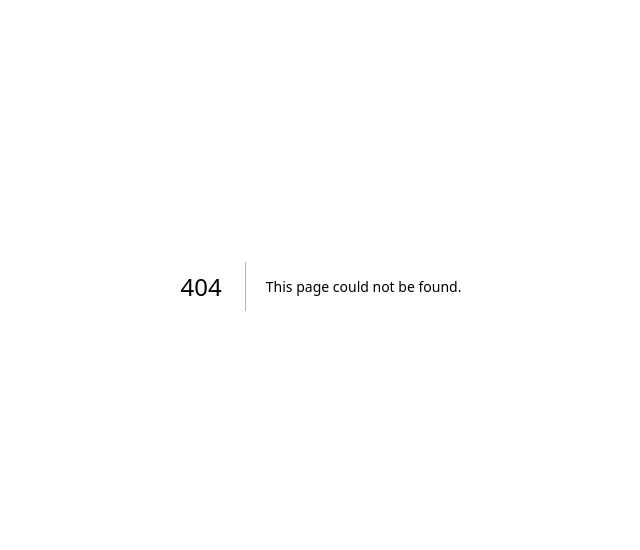
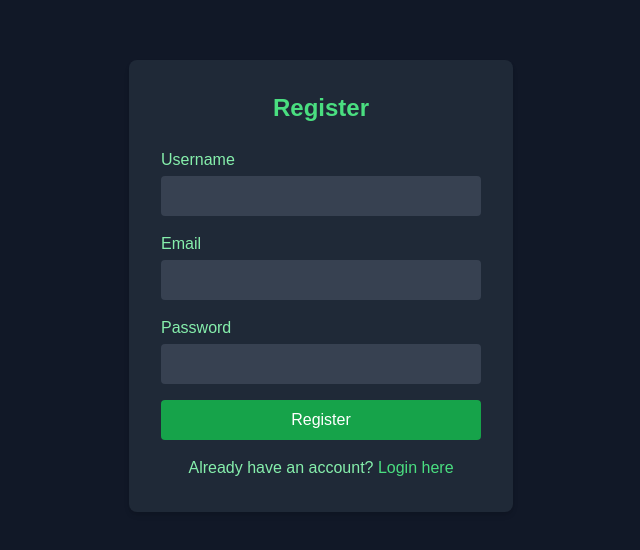
Before and after one commit to ajitonelsonn/plant-identifier, a Next.js app: page /register in a window 1280 px wide. Before the commit this address had no page. Shown: the part 114-664 px from the top of the page, without its empty margins (319-959 px from the left). Built offline with nearby package versions, Linux system fonts and the light colour scheme.

Commit message:
add register

```diff
--- /dev/null
+++ b/app/api/register/route.ts
@@ -0,0 +1,50 @@
+import { NextResponse } from "next/server";
+import { Pool } from "pg";
+import bcrypt from "bcrypt";
+
+const pool = new Pool({
+  user: process.env.DB_USER,
+  host: process.env.DB_HOST,
+  database: process.env.DB_NAME,
+  password: process.env.DB_PASSWORD,
+  port: parseInt(process.env.DB_PORT || "5432"),
+});
+
+export async function POST(req: Request) {
+  const { username, email, password } = await req.json();
+
+  try {
+    // Check if user already exists
+    const userCheck = await pool.query(
+      "SELECT * FROM users WHERE username = $1 OR email = $2",
+      [username, email]
+    );
+    if (userCheck.rows.length > 0) {
+      return NextResponse.json(
+        { success: false, message: "Username or email already exists" },
+        { status: 400 }
+      );
+    }
+
+    // Hash the password
+    const saltRounds = 10;
+    const passwordHash = await bcrypt.hash(password, saltRounds);
+
+    // Insert new user
+    const result = await pool.query(
+      "INSERT INTO users (username, email, password_hash) VALUES ($1, $2, $3) RETURNING id",
+      [username, email, passwordHash]
+    );
+
+    return NextResponse.json(
+      { success: true, message: "User registered successfully" },
+      { status: 201 }
+    );
+  } catch (error) {
+    console.error("Registration error:", error);
+    return NextResponse.json(
+      { success: false, message: "Server error" },
+      { status: 500 }
+    );
+  }
+}
--- /dev/null
+++ b/app/register/page.tsx
@@ -0,0 +1,91 @@
+"use client";
+
+import React, { useState } from "react";
+import { useRouter } from "next/navigation";
+import Link from "next/link";
+
+export default function Register() {
+  const [username, setUsername] = useState("");
+  const [email, setEmail] = useState("");
+  const [password, setPassword] = useState("");
+  const router = useRouter();
+
+  const handleSubmit = async (e: React.FormEvent) => {
+    e.preventDefault();
+    const response = await fetch("/api/register", {
+      method: "POST",
+      headers: { "Content-Type": "application/json" },
+      body: JSON.stringify({ username, email, password }),
+    });
+
+    if (response.ok) {
+      router.push("/login"); // Redirect to login page after successful registration
+    } else {
+      const data = await response.json();
+      alert(data.message || "Registration failed. Please try again.");
+    }
+  };
+
+  return (
+    <div className="min-h-screen flex items-center justify-center bg-gray-900">
+      <div className="bg-gray-800 p-8 rounded-lg shadow-md w-96">
+        <h1 className="text-2xl font-bold text-green-400 mb-6 text-center">
+          Register
+        </h1>
+        <form onSubmit={handleSubmit} className="space-y-4">
+          <div>
+            <label htmlFor="username" className="block text-green-300 mb-1">
+              Username
+            </label>
+            <input
+              type="text"
+              id="username"
+              value={username}
+              onChange={(e) => setUsername(e.target.value)}
+              className="w-full p-2 rounded bg-gray-700 text-white"
+              required
+            />
+          </div>
+          <div>
+            <label htmlFor="email" className="block text-green-300 mb-1">
+              Email
+            </label>
+            <input
+              type="email"
+              id="email"
+              value={email}
+              onChange={(e) => setEmail(e.target.value)}
+              className="w-full p-2 rounded bg-gray-700 text-white"
+              required
+            />
+          </div>
+          <div>
+            <label htmlFor="password" className="block text-green-300 mb-1">
+              Password
+            </label>
+            <input
+              type="password"
+              id="password"
+              value={password}
+              onChange={(e) => setPassword(e.target.value)}
+              className="w-full p-2 rounded bg-gray-700 text-white"
+              required
+            />
+          </div>
+          <button
+            type="submit"
+            className="w-full bg-green-600 text-white p-2 rounded hover:bg-green-700"
+          >
+            Register
+          </button>
+        </form>
+        <p className="mt-4 text-center text-green-300">
+          Already have an account?{" "}
+          <Link href="/login" className="text-green-400 hover:underline">
+            Login here
+          </Link>
+        </p>
+      </div>
+    </div>
+  );
+}
```
